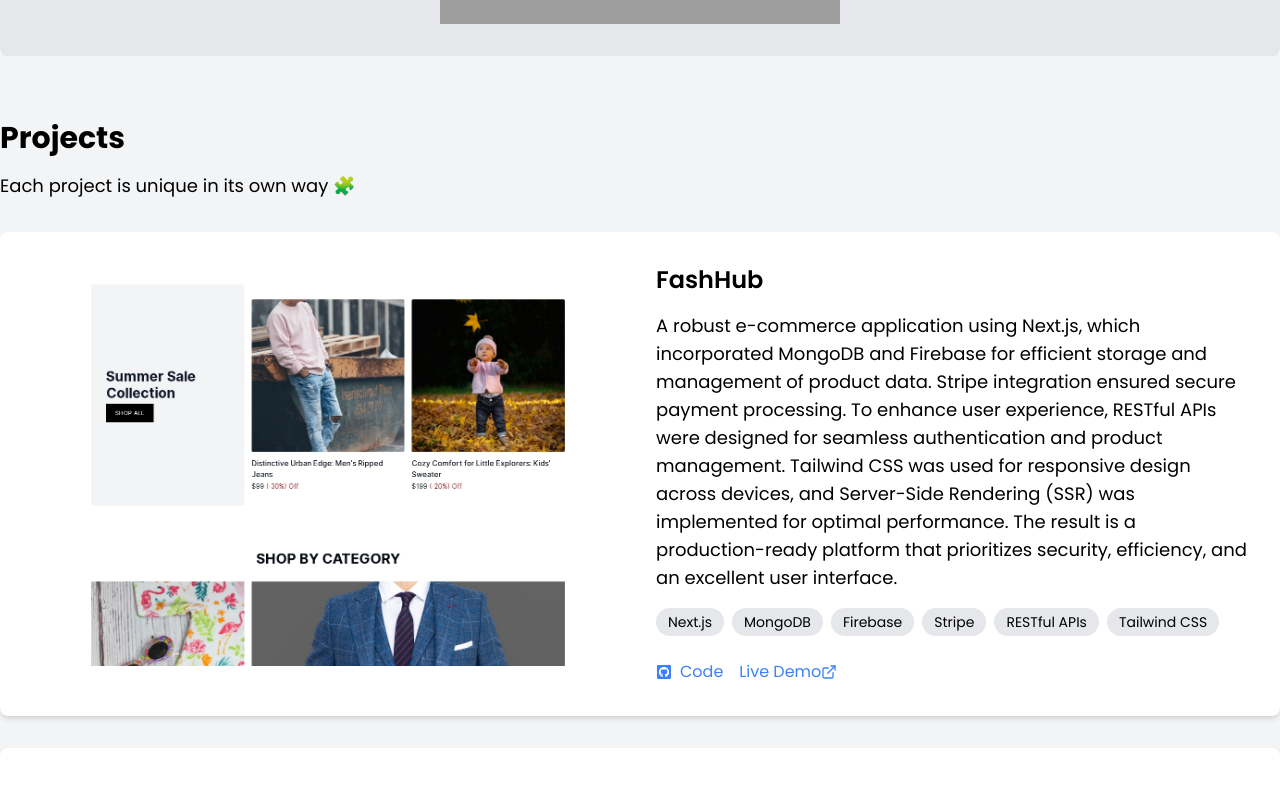
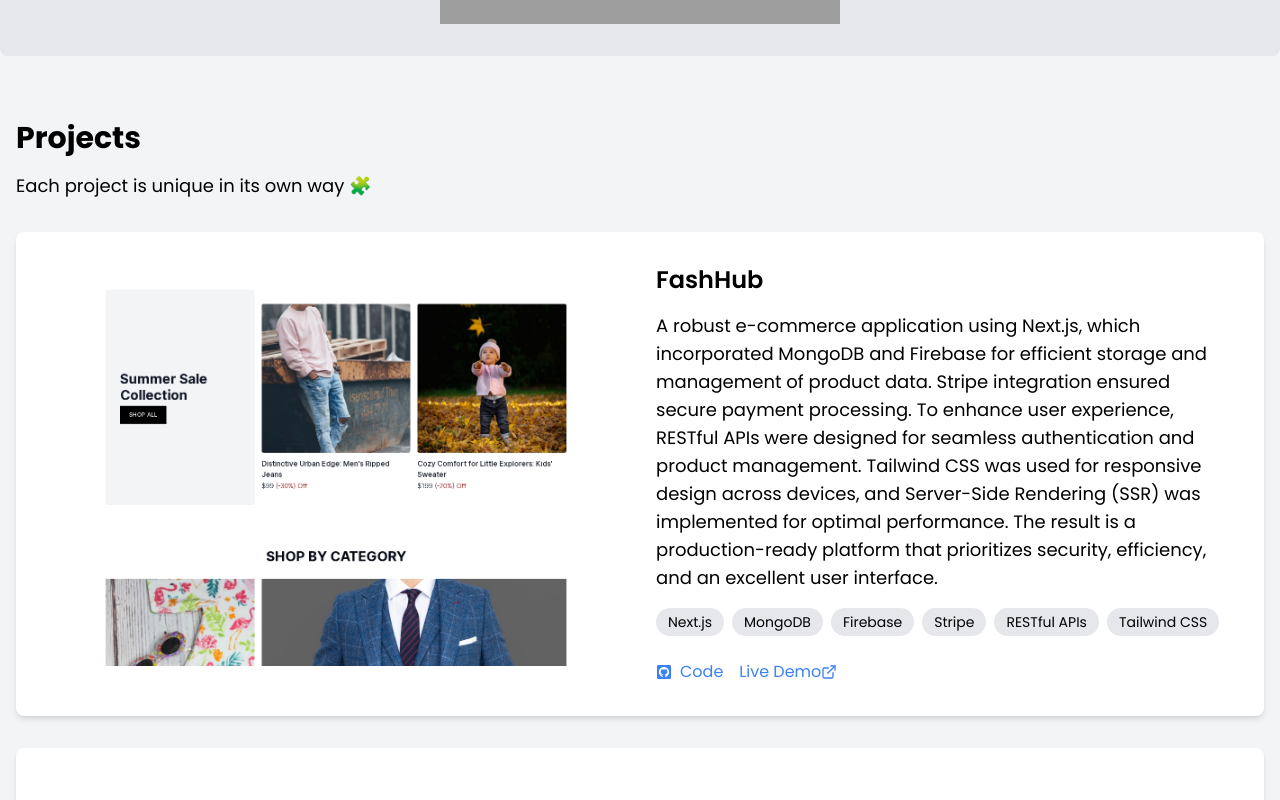
Before and after one commit to 0xp0tato/portfolio, a React (Vite) app: page / in a window 1280 px wide. Shown: the part 1380-2180 px from the top of the page. Built offline with nearby package versions, Linux system fonts and the light colour scheme; grey boxes are pictures that could not be loaded.

Commit message:
added x-padding in projects

```diff
--- a/src/components/Projects.tsx
+++ b/src/components/Projects.tsx
@@ -34,7 +34,7 @@
 
   return (
     <div className="bg-gray-100 py-16" id="projects-section">
-      <div className="container mx-auto">
+      <div className="container mx-auto px-4">
         <p className="text-3xl font-bold mb-4">Projects</p>
         <p className="text-lg mb-8">Each project is unique in its own way 🧩</p>
         {projects.map((item, index) => (
```
